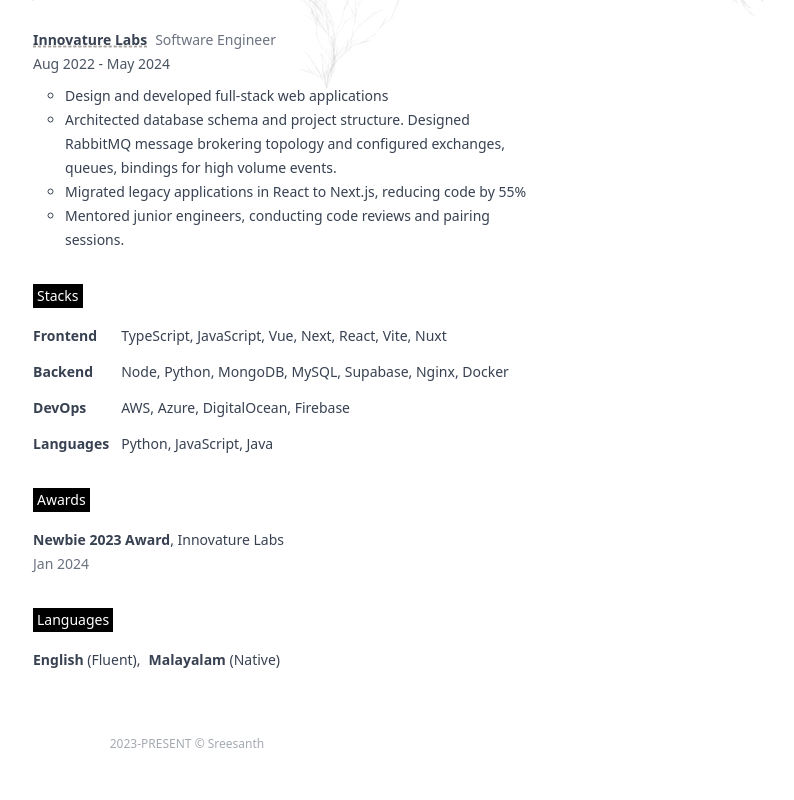
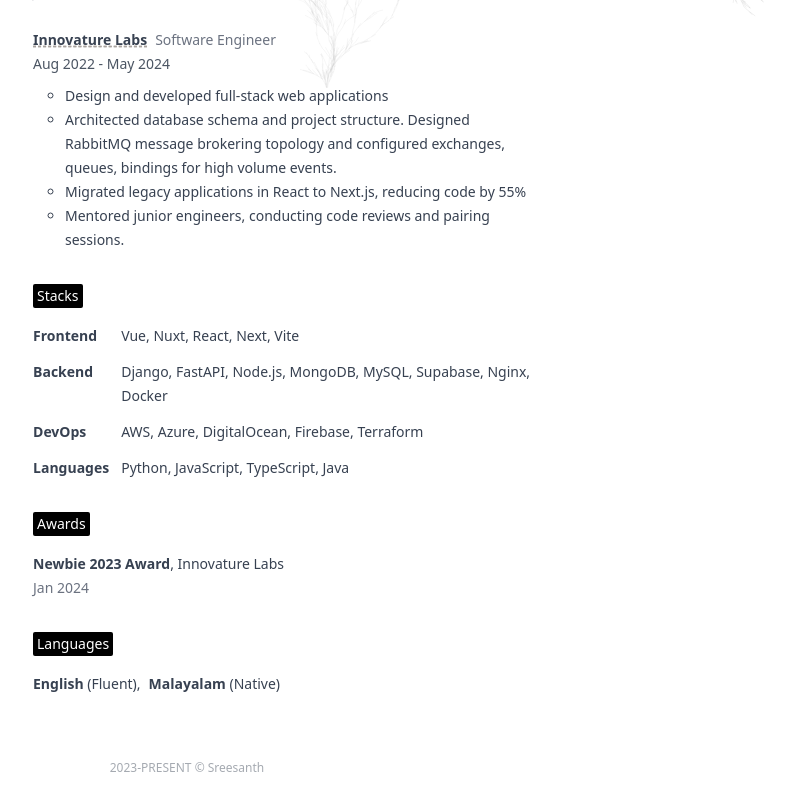
Before and after one commit to Sreesanth46/sreesanth.me, a Vue app: page /resume in a window 1280 px wide. Shown: the part 712-1512 px from the top of the page, without its empty margins (453-1247 px from the left). Before the commit the page ends 1488 px from the top, so only its background shows below. Built offline with nearby package versions, Linux system fonts and the light colour scheme.

Commit message:
fix: theme switch (#65)
* fix: ensure fill property is set to 'forwards' in dark mode transition

* refactor: clean up component imports and improve code formatting in Resume.vue

```diff
--- a/src/logics/index.ts
+++ b/src/logics/index.ts
@@ -39,6 +39,7 @@
       {
         duration: 400,
         easing: 'ease-out',
+        fill: 'forwards',
         pseudoElement: isDark.value
           ? '::view-transition-old(root)'
           : '::view-transition-new(root)'
--- a/src/pages/Resume/Resume.vue
+++ b/src/pages/Resume/Resume.vue
@@ -1,12 +1,13 @@
 <script setup lang="ts">
-import ProjectExtraCard from "~/components/ProjectExtraCard.vue";
-import { FindMeLinks, ProjectList } from "~/globals";
-import WorkExperienceCard from "~/components/WorkExperienceCard.vue";
-import { h } from "vue";
-import { Experiences } from ".";
+import ProjectExtraCard from '~/components/ProjectExtraCard.vue';
+import { FindMeLinks, ProjectList } from '~/globals';
+import WorkExperienceCard from '~/components/WorkExperienceCard.vue';
+import { h } from 'vue';
+import { Experiences } from '.';
 
-const SectionTitle = h("h4", {
-  class: "bg-black dark:bg-white w-max text-white dark:text-black px-1",
+const SectionTitle = h('h4', {
+  class:
+    'bg-black dark:bg-white w-max text-white dark:text-black px-1 rounded-sm'
 });
 </script>
 
@@ -24,8 +25,7 @@
                 class="h-4 w-4 cursor-pointer"
                 v-for="me in FindMeLinks"
                 :is="me.icons.outlined"
-                :key="me.label"
-              />
+                :key="me.label" />
             </div>
           </div>
         </div>
@@ -52,8 +52,7 @@
             :title="project.title"
             :descriptions="project.description"
             :github="project.github"
-            :live="project.live"
-          />
+            :live="project.live" />
         </div>
         <div class="flex flex-col gap-4">
           <section-title> Work Experience </section-title>
@@ -64,20 +63,21 @@
             :title="experience.title"
             :start-date="experience.startDate"
             :end-date="experience.endDate"
-            :summary="experience.summary"
-          />
+            :summary="experience.summary" />
         </div>
         <div class="flex flex-col gap-4">
           <section-title> Stacks </section-title>
           <div class="grid grid-cols-[max-content,auto] gap-3">
             <div><strong>Frontend</strong></div>
-            <p>TypeScript, JavaScript, Vue, Next, React, Vite, Nuxt</p>
+            <p>Vue, Nuxt, React, Next, Vite</p>
             <div><strong>Backend</strong></div>
-            <p>Node, Python, MongoDB, MySQL, Supabase, Nginx, Docker</p>
+            <p>
+              Django, FastAPI, Node.js, MongoDB, MySQL, Supabase, Nginx, Docker
+            </p>
             <div><strong>DevOps</strong></div>
-            <p>AWS, Azure, DigitalOcean, Firebase</p>
+            <p>AWS, Azure, DigitalOcean, Firebase, Terraform</p>
             <div><strong>Languages</strong></div>
-            <p>Python, JavaScript, Java</p>
+            <p>Python, JavaScript, TypeScript, Java</p>
           </div>
         </div>
         <div class="flex flex-col gap-4">
```
